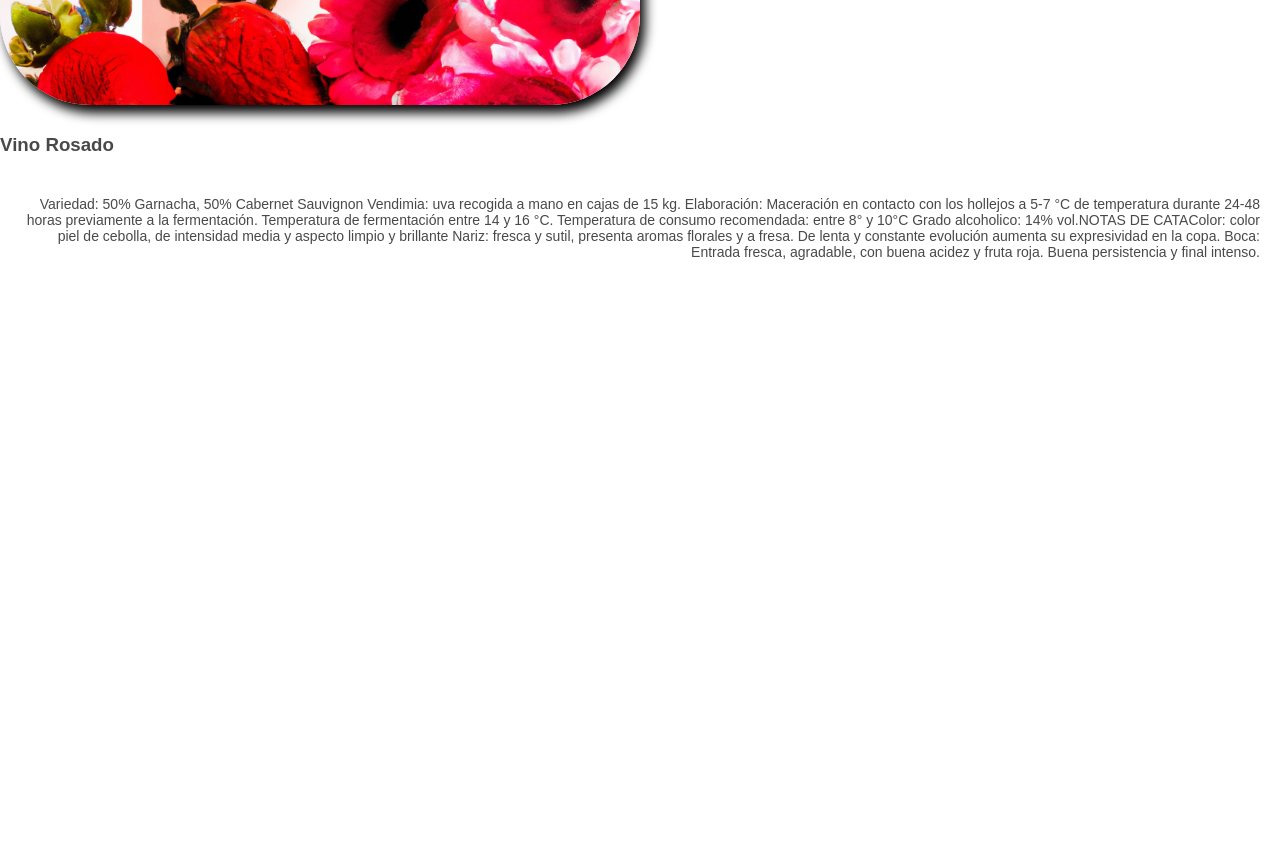
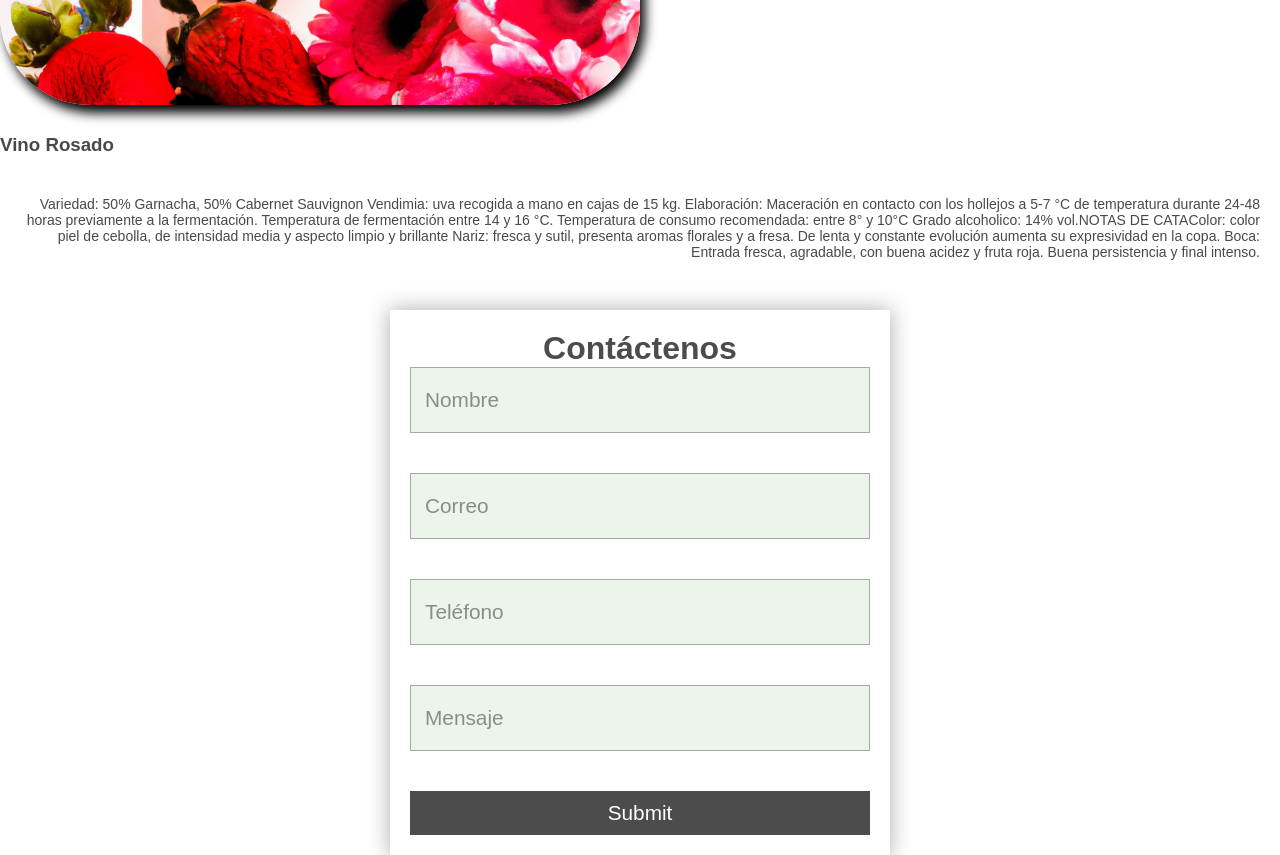
Before and after one commit to lucjmac/DESARROLLADOR-WEB-INICIAL---TPI---Clase-164---Grupo-04, a plain HTML site: page DESARROLLADOR-WEB-INICIAL---TPI---Clase-164---Grupo-04/index.html in a window 1280 px wide. Shown: the part 5676-6531 px from the top of the page. Before the commit the page ends 5976 px from the top, so only its background shows below. Drawn offline with Linux system fonts and the light colour scheme; files whose address does not match are found by name.

Commit message:
se agrega el formulario de contacto al final de la landing page. Que lo estabamos probando en un archivo aparte.

```diff
--- a/DESARROLLADOR-WEB-INICIAL---TPI---Clase-164---Grupo-04/index.html
+++ b/DESARROLLADOR-WEB-INICIAL---TPI---Clase-164---Grupo-04/index.html
@@ -176,6 +176,29 @@
       </div>
     </section>
 
+    <form action="" class="formulario">
+      <h1 class="formulario__titulo">Contáctenos</h1>
+
+      <p>
+        <input type="text" class="formulario__input" required>
+        <label for="" class="formulario__label">Nombre</label>
+      </p>
+      <p>
+        <input type="text" class="formulario__input" required>
+        <label for="" class="formulario__label">Correo</label>
+      </p>
+      <p>
+        <input type="text" class="formulario__input" required>
+        <label for="" class="formulario__label">Teléfono</label>
+      </p>
+      <p>
+        <input type="text" class="formulario__input" required>
+        <label for="" class="formulario__label">Mensaje</label>
+      </p>
+
+      <input type="submit" class="formulario__submit">
+    </form>
+
   </main>
 
 </body>
--- a/DESARROLLADOR-WEB-INICIAL---TPI---Clase-164---Grupo-04/script.js
+++ b/DESARROLLADOR-WEB-INICIAL---TPI---Clase-164---Grupo-04/script.js
@@ -0,0 +1,10 @@
+var inputs = document.getElementsByClassName('formulario__input');
+for (var i = 0; i < inputs.length; i++) {
+    inputs[i].addEventListener('keyup', function(){
+       if(this.value.length>=1) {
+        this.nextElementSibling.classList.add('fijar');
+       } else {
+        this.nextElementSibling.classList.remove('fijar');
+       }
+    });
+}
--- a/DESARROLLADOR-WEB-INICIAL---TPI---Clase-164---Grupo-04/style.css
+++ b/DESARROLLADOR-WEB-INICIAL---TPI---Clase-164---Grupo-04/style.css
@@ -445,3 +445,64 @@ nav ul li a:hover {
     text-align: right;
     padding: 20px;
   }
+
+  .formulario {
+    width: 500px;
+    max-width: 100%;
+    margin: auto;
+    margin-top: 30px;
+    padding: 20px;
+    box-shadow: 0 0 20px 1px rgba(0,0,0,0.3);
+    position: relative;
+
+}
+
+.formulario__titulo {
+    text-align: center;
+    margin-top: 0;
+    color: rgba(0,0,0,0.7);
+}
+
+.formulario__input, .formulario__label,
+.formulario__submit {
+  display: block;
+  width: 100%;
+  font-size: 1.3em;
+}
+
+.formulario__input {
+    padding: 20px;
+    background: rgba(162,202,144,0.2);
+    border: 1px solid rgba(0,0,0,0.3);
+    margin-bottom: 40px;
+}
+
+.formulario__input:focus {
+    outline: 1px solid rgba(0,0,0,0.7);
+}
+
+.formulario__input:focus +
+.formulario__label {
+  margin-top: -135px;
+}
+
+.formulario__label {
+    padding-left: 15px;
+    position: absolute;
+    margin-top: -85px;
+    z-index: -20;
+    color: rgba(0,0,0,0.5);
+    transition: all 0.2s;
+}
+
+.formulario__submit {
+    background: rgba(0,0,0,0.7);
+    color: white;
+    padding: 10px 20px;
+    cursor: pointer;
+    border: none;
+}
+
+.fijar {
+    margin-top: -135px;
+}
```
